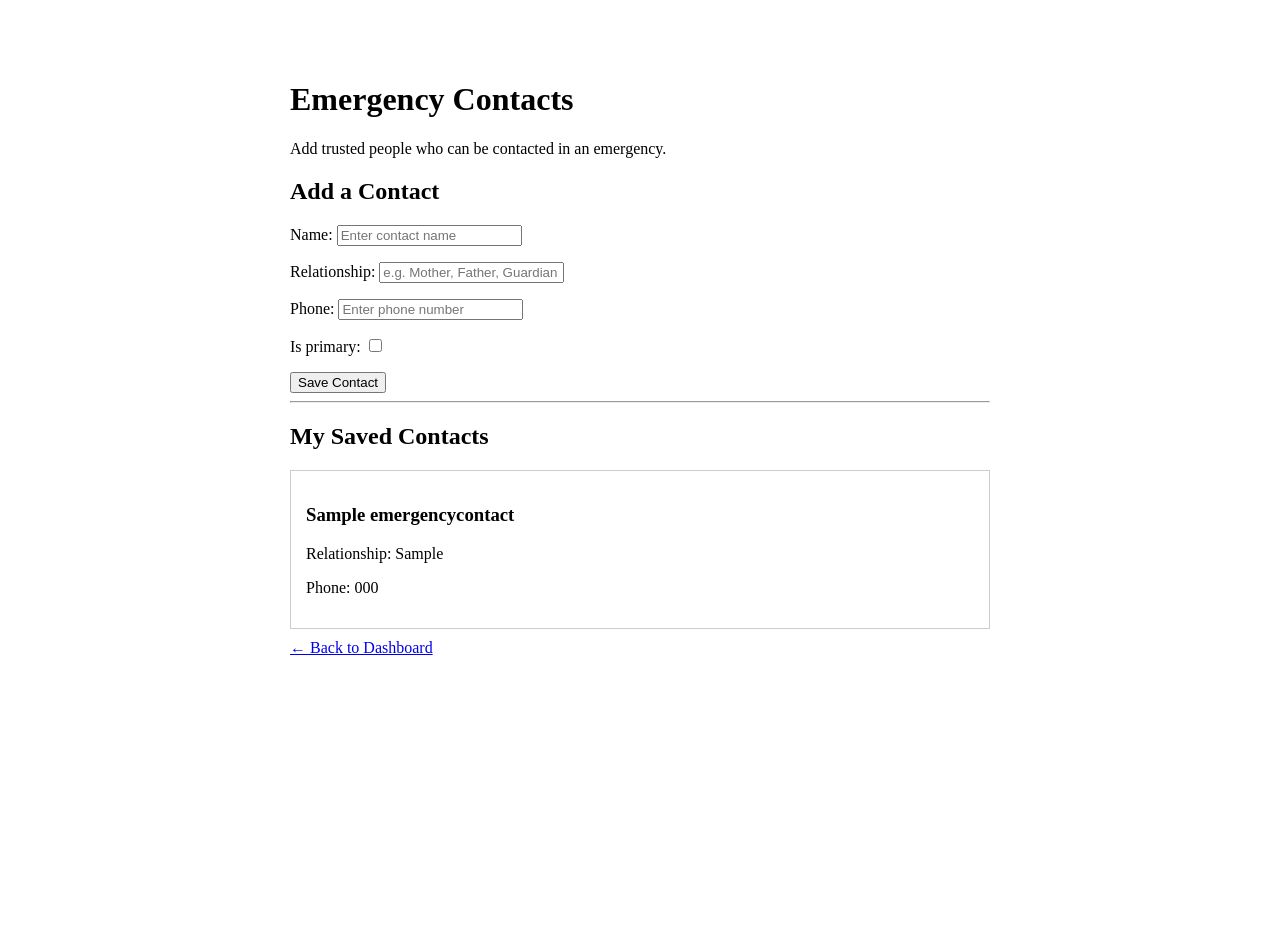
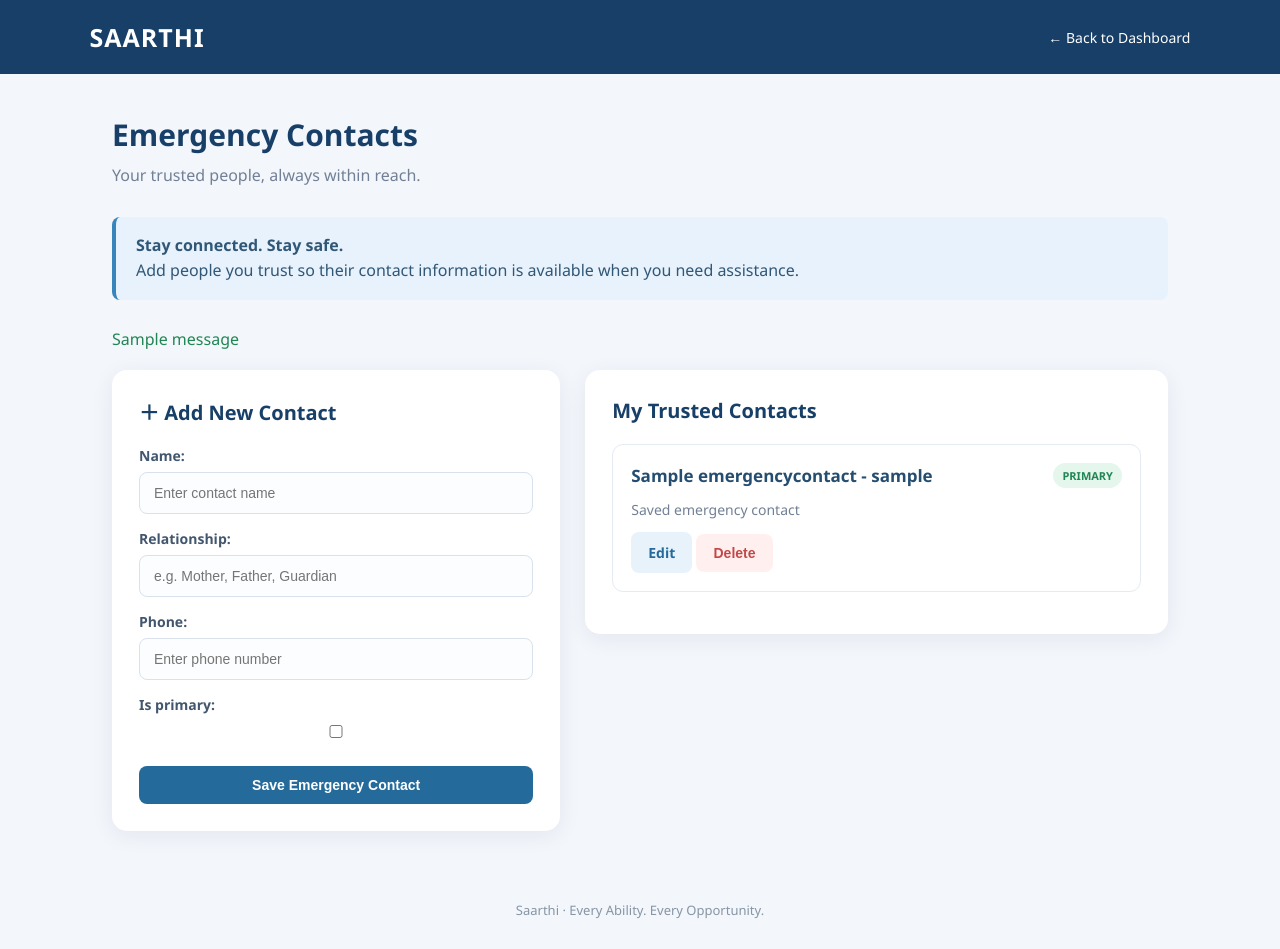
Before and after one commit to kshipraaaaaaa/Sarthi, a Django app: page /assistance/emergency-contacts/ in a window 1280 px wide. Before the commit the page ends 655 px from the top, so only its background shows below. Run offline with Django 5.2, Linux system fonts and the light colour scheme; a user stored in the database is signed in; tables that the repository leaves empty hold one stand-in row (values such as "Sample post"); one stand-in notice (Sample message) is shown.

Commit message:
Update emergency_contacts.html

```diff
--- a/templates/student/emergency_contacts.html
+++ b/templates/student/emergency_contacts.html
@@ -1,44 +1,323 @@
 
 <!DOCTYPE html>
-<html>
+<html lang="en">
 <head>
-    <title>Emergency Contacts - Saarthi</title>
-    <meta name="viewport" content="width=device-width, initial-scale=1.0">
+<meta charset="UTF-8">
+<meta name="viewport" content="width=device-width, initial-scale=1.0">
+<title>Emergency Contacts | Saarthi</title>
+
+<style>
+* {
+    box-sizing: border-box;
+    margin: 0;
+    padding: 0;
+}
+
+body {
+    font-family: 'Segoe UI', Arial, sans-serif;
+    background: #f3f6fb;
+    color: #26364a;
+}
+
+.navbar {
+    background: #173f67;
+    color: white;
+    padding: 20px 7%;
+    display: flex;
+    justify-content: space-between;
+    align-items: center;
+}
+
+.logo {
+    font-size: 25px;
+    font-weight: 700;
+    letter-spacing: 1px;
+}
+
+.navbar a {
+    color: white;
+    text-decoration: none;
+    font-size: 14px;
+}
+
+.container {
+    max-width: 1100px;
+    margin: 40px auto;
+    padding: 0 22px;
+}
+
+.heading {
+    margin-bottom: 28px;
+}
+
+.heading h1 {
+    font-size: 30px;
+    color: #173f67;
+    margin-bottom: 8px;
+}
+
+.heading p {
+    color: #718096;
+    line-height: 1.6;
+}
+
+.info {
+    background: #e7f2fc;
+    border-left: 4px solid #3984bb;
+    padding: 16px 20px;
+    border-radius: 8px;
+    margin-bottom: 28px;
+    color: #315777;
+    line-height: 1.6;
+}
+
+.layout {
+    display: grid;
+    grid-template-columns: 1fr 1.3fr;
+    gap: 25px;
+    align-items: start;
+}
+
+.card {
+    background: white;
+    padding: 27px;
+    border-radius: 15px;
+    box-shadow: 0 5px 22px rgba(30, 60, 90, 0.07);
+}
+
+.card h2 {
+    font-size: 20px;
+    color: #173f67;
+    margin-bottom: 20px;
+}
+
+form p {
+    margin-bottom: 15px;
+}
+
+form label {
+    display: block;
+    font-size: 14px;
+    font-weight: 600;
+    margin-bottom: 7px;
+    color: #42566d;
+}
+
+input, select, textarea {
+    width: 100%;
+    padding: 12px 14px;
+    border: 1px solid #d9e2ec;
+    border-radius: 8px;
+    font-size: 14px;
+    background: #fbfdff;
+}
+
+input:focus, select:focus, textarea:focus {
+    outline: none;
+    border-color: #3984bb;
+    box-shadow: 0 0 0 3px rgba(57,132,187,0.12);
+}
+
+button, .btn {
+    border: none;
+    border-radius: 8px;
+    padding: 11px 17px;
+    cursor: pointer;
+    font-size: 14px;
+    font-weight: 600;
+    text-decoration: none;
+    display: inline-block;
+}
+
+.save-btn {
+    background: #246b9b;
+    color: white;
+    width: 100%;
+    margin-top: 8px;
+}
+
+.save-btn:hover {
+    background: #174f78;
+}
+
+.contact {
+    border: 1px solid #e5ebf2;
+    border-radius: 11px;
+    padding: 18px;
+    margin-bottom: 15px;
+    transition: 0.2s;
+}
+
+.contact:hover {
+    border-color: #9bbbd6;
+    transform: translateY(-2px);
+}
+
+.contact-top {
+    display: flex;
+    justify-content: space-between;
+    align-items: center;
+    gap: 10px;
+    margin-bottom: 12px;
+}
+
+.contact h3 {
+    color: #254d70;
+    font-size: 17px;
+}
+
+.primary {
+    background: #e5f6ed;
+    color: #218653;
+    font-size: 11px;
+    padding: 5px 9px;
+    border-radius: 20px;
+    font-weight: 700;
+}
+
+.contact-details {
+    color: #718096;
+    font-size: 14px;
+    margin-bottom: 13px;
+}
+
+.edit-btn {
+    background: #e8f2fb;
+    color: #246b9b;
+}
+
+.delete-btn {
+    background: #fff0ef;
+    color: #c44747;
+}
+
+.empty {
+    text-align: center;
+    padding: 35px 15px;
+    color: #8291a3;
+    line-height: 1.7;
+}
+
+.messages {
+    margin-bottom: 20px;
+    color: #218653;
+}
+
+.footer {
+    text-align: center;
+    padding: 30px;
+    color: #8795a5;
+    font-size: 13px;
+}
+
+@media(max-width: 750px) {
+    .layout {
+        grid-template-columns: 1fr;
+    }
+
+    .heading h1 {
+        font-size: 25px;
+    }
+
+    .navbar {
+        padding: 18px 5%;
+    }
+}
+</style>
 </head>
+
 <body>
 
-    <div style="max-width:700px; margin:40px auto; padding:20px;">
+<nav class="navbar">
+    <div class="logo">SAARTHI</div>
+    <a href="{% url 'dashboard' %}">← Back to Dashboard</a>
+</nav>
 
+<main class="container">
+
+    <div class="heading">
         <h1>Emergency Contacts</h1>
-        <p>Add trusted people who can be contacted in an emergency.</p>
+        <p>Your trusted people, always within reach.</p>
+    </div>
 
-        <h2>Add a Contact</h2>
+    <div class="info">
+        <strong>Stay connected. Stay safe.</strong><br>
+        Add people you trust so their contact information is available
+        when you need assistance.
+    </div>
 
-        <form method="POST">
-            {% csrf_token %}
-            {{ form.as_p }}
-            <button type="submit">Save Contact</button>
-        </form>
+    {% if messages %}
+        <div class="messages">
+            {% for message in messages %}
+                <p>{{ message }}</p>
+            {% endfor %}
+        </div>
+    {% endif %}
 
-        <hr>
+    <div class="layout">
 
-        <h2>My Saved Contacts</h2>
+        <section class="card">
+            <h2>＋ Add New Contact</h2>
 
-        {% if contacts %}
+            <form method="POST">
+                {% csrf_token %}
+                {{ form.as_p }}
+
+                <button type="submit" class="save-btn">
+                    Save Emergency Contact
+                </button>
+            </form>
+        </section>
+
+        <section class="card">
+            <h2>My Trusted Contacts</h2>
+
             {% for contact in contacts %}
-                <div style="padding:15px; border:1px solid #ccc; margin:10px 0;">
-                    <h3>{{ contact.name }}</h3>
-                    <p>Relationship: {{ contact.relationship }}</p>
-                    <p>Phone: {{ contact.phone }}</p>
+                <div class="contact">
+
+                    <div class="contact-top">
+                        <h3>{{ contact }}</h3>
+
+                        {% if contact.is_primary %}
+                            <span class="primary">PRIMARY</span>
+                        {% endif %}
+                    </div>
+
+                    <div class="contact-details">
+                        Saved emergency contact
+                    </div>
+
+                    <a class="btn edit-btn"
+                       href="{% url 'edit_emergency_contact' contact.id %}">
+                        Edit
+                    </a>
+
+                    <form method="POST"
+                          action="{% url 'delete_emergency_contact' contact.id %}"
+                          style="display:inline;">
+                        {% csrf_token %}
+                        <button type="submit" class="delete-btn"
+                            onclick="return confirm('Are you sure you want to delete this contact?')">
+                            Delete
+                        </button>
+                    </form>
+
+                </div>
+            {% empty %}
+                <div class="empty">
+                    <h3>No contacts added yet</h3>
+                    <p>Your saved emergency contacts will appear here.</p>
                 </div>
             {% endfor %}
-        {% else %}
-            <p>No emergency contacts added yet.</p>
-        {% endif %}
 
-        <a href="{% url 'dashboard' %}">← Back to Dashboard</a>
+        </section>
 
     </div>
+</main>
+
+<footer class="footer">
+    Saarthi · Every Ability. Every Opportunity.
+</footer>
 
 </body>
 </html>
```
